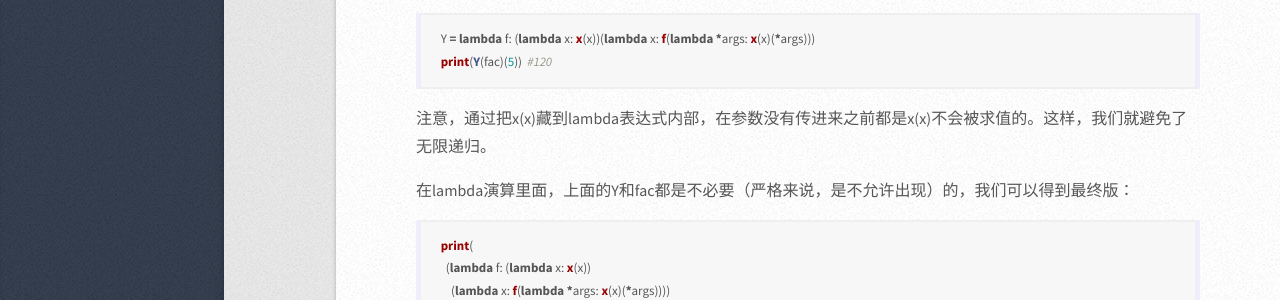
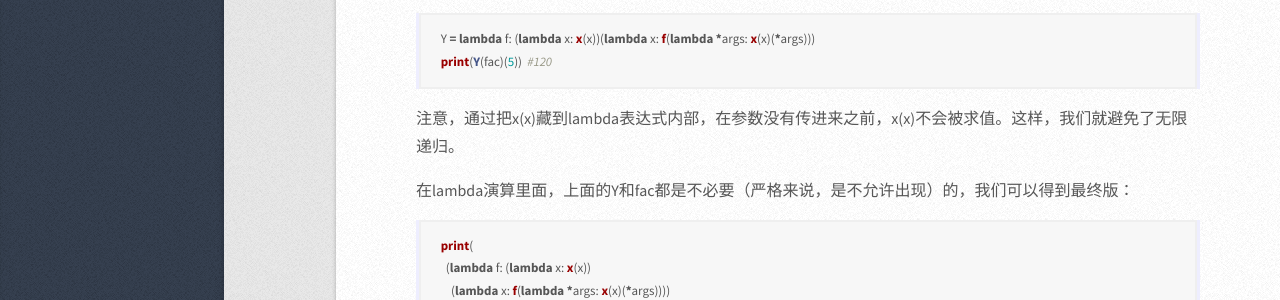
Before and after one commit to kigawas/kigawas.github.io, a Jekyll site: the page built from _posts/2016-04-09-y-combinator-in-python.md, in a window 1280 px wide. Shown: the part 1254-1554 px from the top of the page. Built offline with Jekyll 4.4.1, drawn with Linux system fonts in a browser that asks for light colours; comment, search, counter and statistics services are not loaded.

Commit message:
Update 2016-04-09-y-combinator-in-python.md

````diff
--- a/_posts/2016-04-09-y-combinator-in-python.md
+++ b/_posts/2016-04-09-y-combinator-in-python.md
@@ -51,7 +51,7 @@ Y = lambda f: (lambda x: x(x))(lambda x: f(lambda *args: x(x)(*args)))
 print(Y(fac)(5))  #120
 ```
 
-注意，通过把x(x)藏到lambda表达式内部，在参数没有传进来之前都是x(x)不会被求值的。这样，我们就避免了无限递归。
+注意，通过把x(x)藏到lambda表达式内部，在参数没有传进来之前，x(x)不会被求值。这样，我们就避免了无限递归。
 
 在lambda演算里面，上面的Y和fac都是不必要（严格来说，是不允许出现）的，我们可以得到最终版：
 
````
